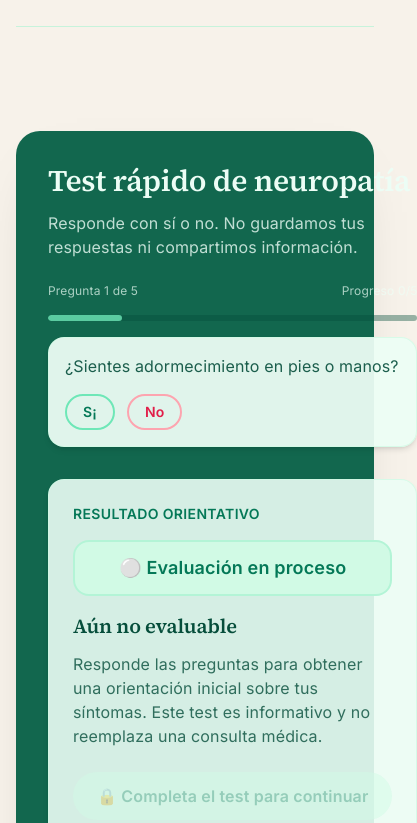
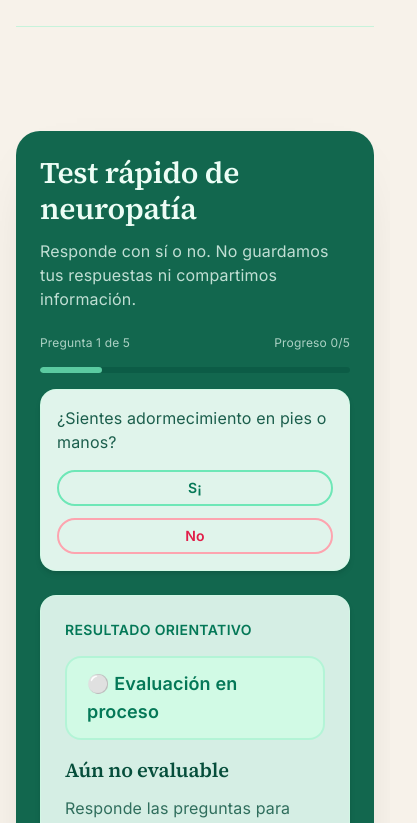
Before and after one commit to davidguzman1991/neuropatia-marketing, a Next.js app: page / in a window 390 px wide. Shown: the part 5540-6363 px from the top of the page, 417 px wide, since content can reach past the window. Built offline with nearby package versions, Linux system fonts and the light colour scheme; no server answers.

Commit message:
test de neuropatia

```diff
--- a/components/NeuropathyTest.jsx
+++ b/components/NeuropathyTest.jsx
@@ -142,8 +142,10 @@ export default function NeuropathyTest() {
     return (
       <Card key={question} className="border border-emerald-100/80 bg-emerald-50/95">
         <CardContent className="flex flex-col gap-4 p-4 sm:flex-row sm:items-center sm:justify-between">
-          <p className="text-base text-emerald-900/90">{question}</p>
-          <div className="flex gap-3">
+          <p className="min-w-0 text-base text-emerald-900/90 break-words sm:flex-1">
+            {question}
+          </p>
+          <div className="flex w-full flex-col gap-3 sm:w-auto sm:flex-row">
             <Button
               type="button"
               variant="outline"
@@ -151,7 +153,7 @@ export default function NeuropathyTest() {
               onClick={() => handleAnswer(index, true)}
               data-analytics-event="test_interaction"
               data-analytics-label={`answer_yes_${index + 1}`}
-              className={`rounded-full border-2 ${
+              className={`w-full rounded-full border-2 sm:w-auto ${
                 isYesSelected
                   ? "border-emerald-600 bg-emerald-600 text-white ring-2 ring-emerald-200"
                   : "border-emerald-300 text-emerald-700 hover:bg-emerald-50"
@@ -167,7 +169,7 @@ export default function NeuropathyTest() {
               onClick={() => handleAnswer(index, false)}
               data-analytics-event="test_interaction"
               data-analytics-label={`answer_no_${index + 1}`}
-              className={`rounded-full border-2 ${
+              className={`w-full rounded-full border-2 sm:w-auto ${
                 isNoSelected
                   ? "border-rose-500 bg-rose-500 text-white ring-2 ring-rose-200"
                   : "border-rose-300 text-rose-600 hover:bg-rose-50"
@@ -184,9 +186,9 @@ export default function NeuropathyTest() {
 
   return (
     <section id="test" className="section">
-      <div className="rounded-3xl bg-emerald-800/95 p-8 shadow-soft">
-        <div className="grid gap-8 lg:grid-cols-[1.2fr_0.8fr]">
-          <div>
+      <div className="rounded-3xl bg-emerald-800/95 p-6 shadow-soft sm:p-8">
+        <div className="grid gap-6 sm:gap-8 lg:grid-cols-[1.2fr_0.8fr]">
+          <div className="min-w-0">
             <h2 className="text-3xl font-semibold text-emerald-50 sm:text-4xl">
               Test rápido de neuropatía
             </h2>
@@ -221,7 +223,7 @@ export default function NeuropathyTest() {
               </div>
             </div>
           </div>
-          <Card className="bg-emerald-50/90">
+          <Card className="min-w-0 bg-emerald-50/90">
             <CardContent className="p-6">
               <p className="text-sm font-semibold uppercase tracking-wide text-emerald-700">
                 Resultado orientativo
```
